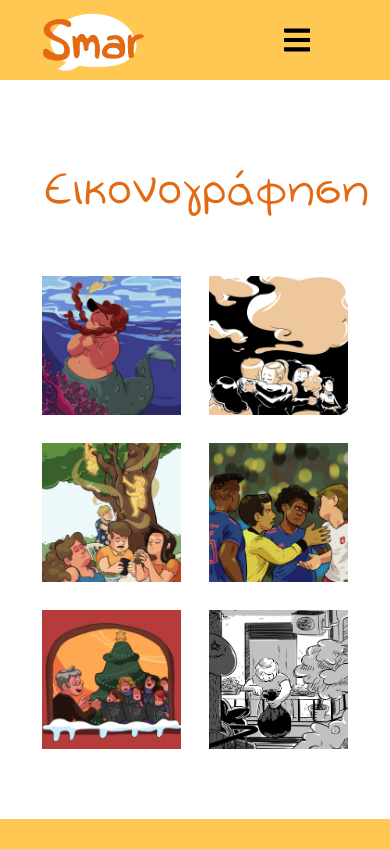
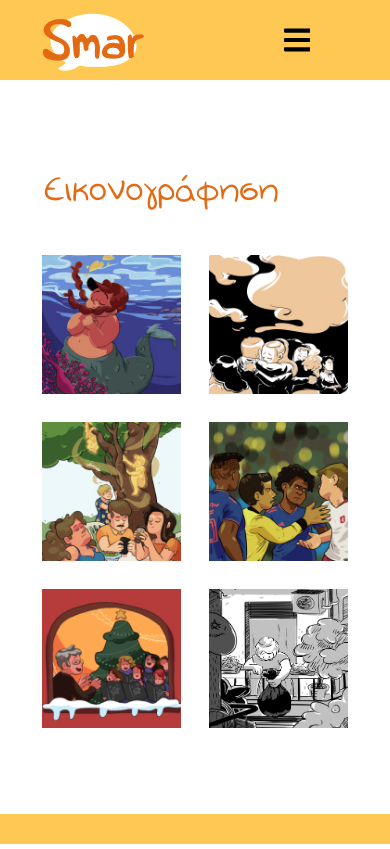
Before and after one commit to smar152/smarmakescomics, a React (Create React App) app: page /illustration in a window 390 px wide. Built offline with nearby package versions, Linux system fonts and the light colour scheme.

Commit message:
Layout fix: Page Arrows don't break the layout anymore

```diff
--- a/src/Components/ComicPage.js
+++ b/src/Components/ComicPage.js
@@ -15,7 +15,6 @@ const ComicPage = (props) => {
 
   const [key, setKey] = useState(onoma);
   const navigate = useNavigate();
-
 
   const comic = comics[key];
 
@@ -83,7 +82,7 @@ const ComicPage = (props) => {
             />
           </a>
         </div>
-        <div className="col-10">
+        <div className="col-7 col-md-10">
           <div className="row">
             <div className="col">
               <Link to="/comics">Κόμικς</Link>
--- a/src/Components/CoversGallery.js
+++ b/src/Components/CoversGallery.js
@@ -4,7 +4,7 @@ import { Link } from "react-router-dom";
 import Masonry from "react-masonry-component";
 
 const comics = getComics();
-const margin = 20;
+const margin = 5;
 
 const masonryOptions = {
   transitionDuration: 0,
--- a/src/data/comicsData.js
+++ b/src/data/comicsData.js
@@ -17,12 +17,12 @@ const comics = {
       solaris: {
         url: "https://solaris.gr/shop/comics/in-greek/%ce%b1%ce%bd%ce%b1%cf%80%ce%b1%ce%bd%cf%84%ce%b7%cf%84%ce%b5%cf%83/",
       },
-      jemma: {}
+      jemma: {},
     },
   },
   tipota: {
     coverSrc: "/img/comicCovers/TipotaCover.png",
-    title: "Μάλλον Δεν Εϊναι Τίποτα",
+    title: "Μάλλον Δεν Είναι Τίποτα",
     subtitle: "40 σελίδες | αυτοβιογραφικό | 2021",
     year: "2021",
     description:
@@ -36,7 +36,7 @@ const comics = {
       solaris: {
         url: "https://solaris.gr/shop/comics/in-greek/%ce%bc%ce%b1%ce%bb%ce%bb%ce%bf%ce%bd-%ce%b4%ce%b5%ce%bd-%ce%b5%ce%b9%ce%bd%ce%b1%ce%b9-%cf%84%ce%b9%cf%80%ce%bf%cf%84%ce%b1-%ce%b5%ce%bd%ce%b1-%ce%ba%ce%bf%ce%bc%ce%b9%ce%be%ce%bf%ce%b7%ce%bc%ce%b5/",
       },
-      jemma: {}
+      jemma: {},
     },
   },
   myalo: {
@@ -90,7 +90,7 @@ const comics = {
       akyvernites: {
         url: "https://akybernitespoliteies.org/book/%CF%84%CE%B1-%CE%BA%CF%81%CE%BF%CF%85%CE%B1%CF%83%CE%B1%CE%BD%CE%B1%CE%BA%CE%B9%CE%B1-%CE%B4%CE%B5%CE%BD-%CE%B5%CE%B9%CE%BD%CE%B1%CE%B9-%CF%84%CE%B1-%CE%B9%CE%B4%CE%B9%CE%B1",
       },
-      jemma: {}
+      jemma: {},
     },
   },
   malakaLesvies4: {
@@ -114,7 +114,7 @@ const comics = {
       akyvernites: {
         url: "https://akybernitespoliteies.org/book/%CE%BC%CE%B1%CE%BB%CE%B1%CE%BA%CE%B1-%CE%BB%CE%B5%CF%83%CE%B2%CE%B9%CE%B5%CF%83-4",
       },
-      jemma: {}
+      jemma: {},
     },
   },
   antio: {
--- a/src/index.scss
+++ b/src/index.scss
@@ -25,6 +25,14 @@ body {
   code {
     font-family: source-code-pro, Menlo, Monaco, Consolas, "Courier New",
       monospace;
+  }
+
+  @media screen and (max-width: 560px) {
+    h1 {
+      font-size: 1.9rem;
+      line-height: 80%;
+      margin-top: 20px;
+    }
   }
 
   h3 {
```
